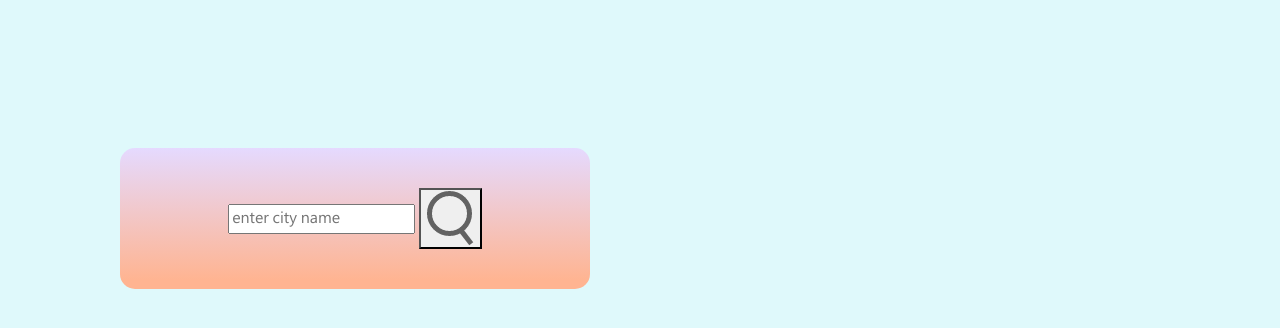
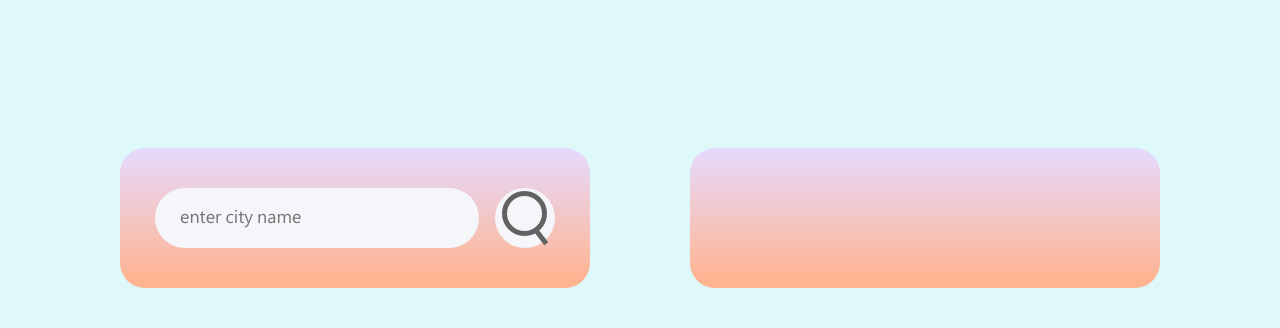
Before and after one commit to aminDB81/weather-project, a plain HTML site: page index.html in a window 1280 px wide. Drawn offline with nearby package versions, Linux system fonts and the light colour scheme.

Commit message:
Add style to button and input

```diff
--- a/css/style.css
+++ b/css/style.css
@@ -19,8 +19,8 @@ body {
   background-color: #dff9fb;
 }
 
-.cards {
-  width: 90%;
+.cards , .Second-catds {
+  width: 100%;
   max-width: 470px;
   background: rgb(255, 180, 145);
   background: linear-gradient(
@@ -28,8 +28,38 @@ body {
     rgba(255, 180, 145, 1) 6%,
     rgba(229, 218, 255, 1) 100%
   );
-  border-radius: 15px;
+  border-radius: 25px;
   margin: 100px auto 0;
   padding: 40px 35px;
   text-align: center;
 }
+.search {
+    width: 100%;
+    display: flex;
+    align-items: center;
+    justify-content: space-between;
+}
+.search input {
+    border: 0;
+    outline: 0;
+    background: #f5f6fa;
+    color: #555;
+    padding: 10px 25px;
+    height: 60px;
+    border-radius: 30px;
+    flex: 1;
+    margin-right: 16px;
+    font-size: 18px;
+}
+.search button {
+    border: 0;
+    outline: 0;
+    background: #f5f6fa;
+    border-radius: 50%;
+    width: 60px;
+    height: 60px;
+    cursor: pointer;
+}
+.search button img {
+
+}
--- a/index.html
+++ b/index.html
@@ -20,7 +20,7 @@
                         <button><img src="images/search.png" alt="search icon"></button>
                     </div>
                 </div>
-                <div class="col-12 col-md-6"></div>
+                <div class="col-12 col-md-6 Second-catds"></div>
             </div>
         </div>
     </section>
```
